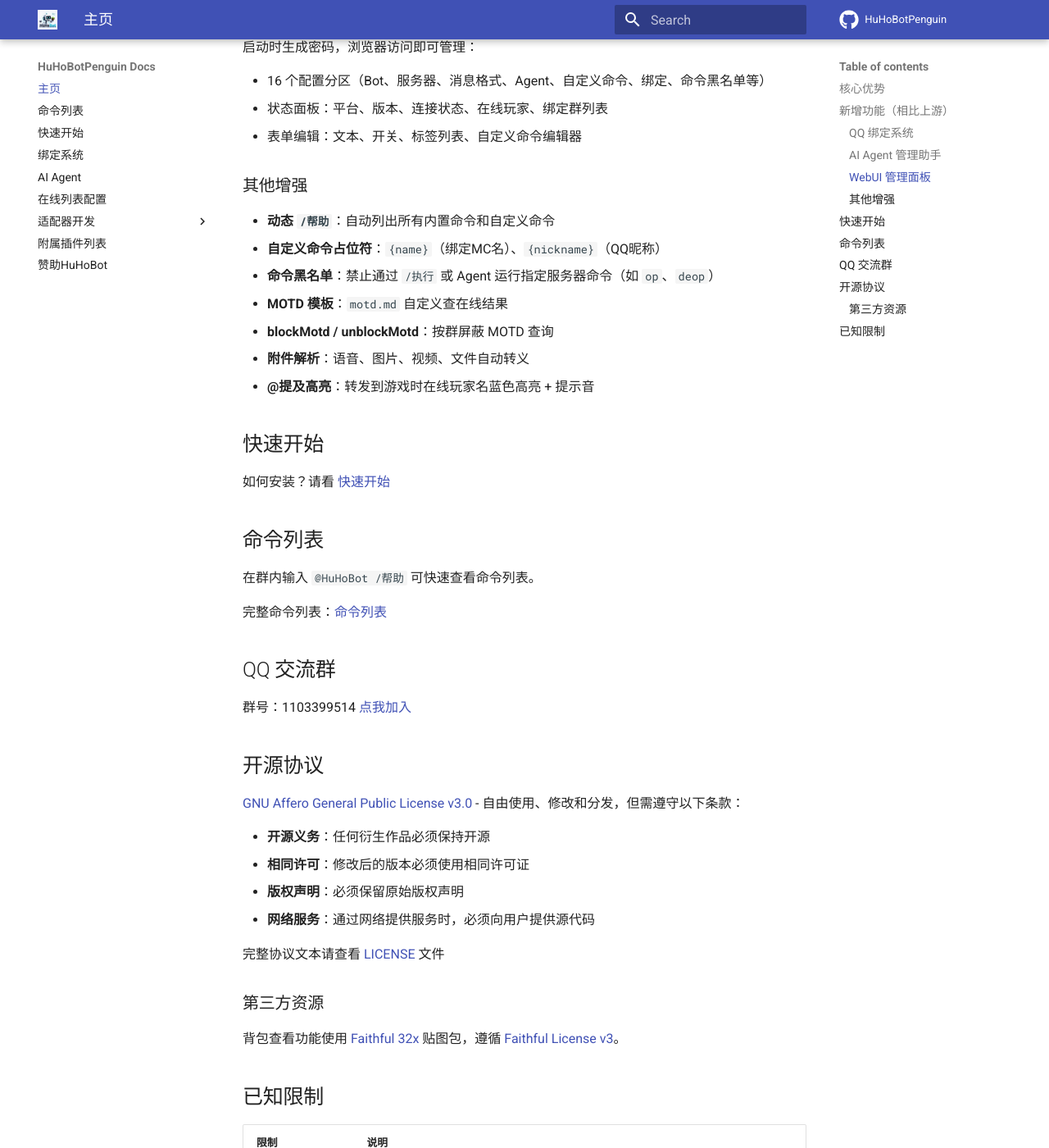
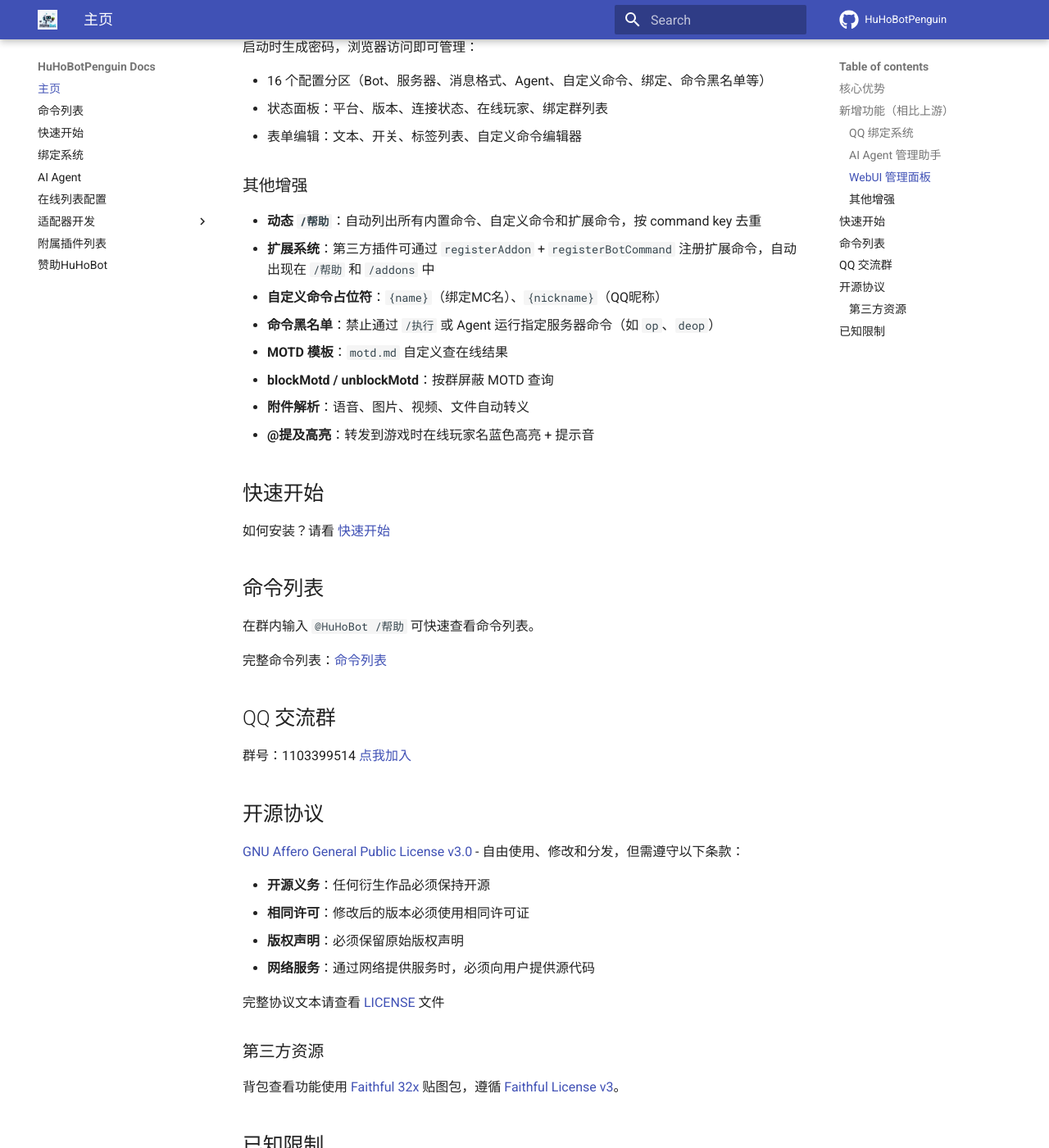
Before and after one commit to Shabby-666/PenguinAgent-Docs, an MkDocs documentation site: the page built from docs/index.md, in a window 1280 px wide and 1400 px high, scrolled down 1324 px. Shown: the whole window at 82% size. Built offline with MkDocs 1.6.1 and Material for MkDocs 9.7.7, drawn with Linux system fonts in a browser that asks for light colours; nearby versions of some CDN libraries; comment, search, counter and statistics services are not loaded; some of the changed text lies outside the part shown.

Commit message:
docs: v1.5.0 - 扩展API文档更新

```diff
--- a/docs/index.md
+++ b/docs/index.md
@@ -47,7 +47,8 @@
 
 ### 其他增强
 
-- **动态 `/帮助`**：自动列出所有内置命令和自定义命令
+- **动态 `/帮助`**：自动列出所有内置命令、自定义命令和扩展命令，按 command key 去重
+- **扩展系统**：第三方插件可通过 `registerAddon` + `registerBotCommand` 注册扩展命令，自动出现在 `/帮助` 和 `/addons` 中
 - **自定义命令占位符**：`{name}`（绑定MC名）、`{nickname}`（QQ昵称）
 - **命令黑名单**：禁止通过 `/执行` 或 Agent 运行指定服务器命令（如 `op`、`deop`）
 - **MOTD 模板**：`motd.md` 自定义查在线结果
```
Also changed, not shown: other parts of docs/index.md (+0 -1 lines), README.md (+2 -3 lines).
